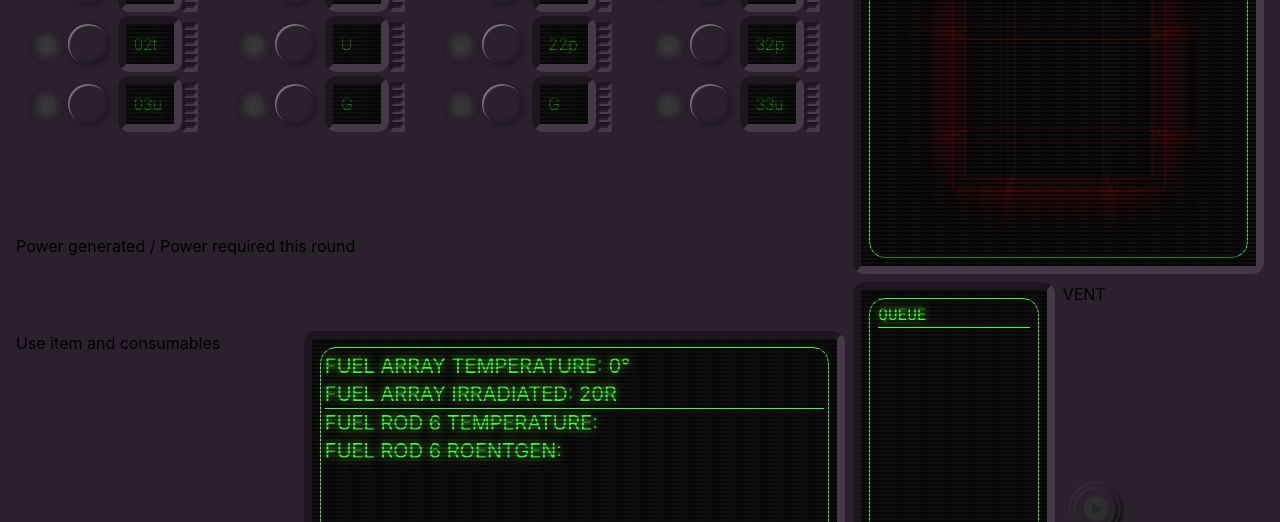
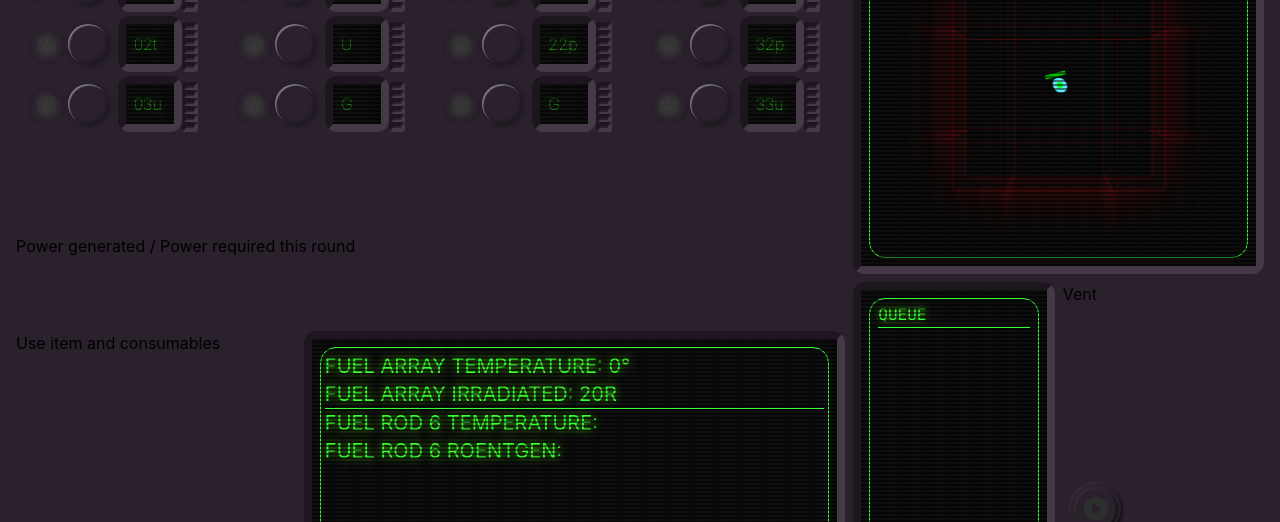
Before and after one commit to christophercurtisdev/ReactorSim, a React (Vite) app: page / in a window 1280 px wide. Shown: the part 122-644 px from the top of the page. Built offline with nearby package versions, Linux system fonts and the light colour scheme.

Commit message:
SVG spinner - Im using assets strictly for SVGs.... For now....

```diff
--- a/src/App.css
+++ b/src/App.css
@@ -5,3 +5,4 @@
 @import "./css/CRT.css";
 @import "./css/KnobSwitch.css";
 @import "./css/Fonts.css";
+@import "./css/SpinningIcon.css";
--- a/src/Components/ControlPanels/AnimationScreenComponent.tsx
+++ b/src/Components/ControlPanels/AnimationScreenComponent.tsx
@@ -61,6 +61,11 @@ export default function AnimationScreenComponent() {
                 <span className="crt-text">{currentAction.description}</span>
                 <span className="crt-text text-7xl" dangerouslySetInnerHTML={{ __html: icon }}></span>
             </div>
+            <div className="svg-spin-container">
+                <div className="svg-spin">
+                    <img src="/public/test.svg" alt="" />
+                </div>
+            </div>
         </div>
     </div>);
 
--- a/src/Components/GameComponent.tsx
+++ b/src/Components/GameComponent.tsx
@@ -30,7 +30,7 @@ export default function GameComponent() {
         <QueuedActionsComponent />
       </div>
       <div className="row-span-8 col-span-8 p-1">
-          VENT
+          Vent
       </div>
       <div className="row-span-11 col-span-11 p-1">Use item and consumables</div>
       <div className="row-span-11 col-span-21 p-1">
--- /dev/null
+++ b/src/css/SpinningIcon.css
@@ -0,0 +1,30 @@
+.svg-spin-container {
+    position: absolute;
+    left: 0;
+    right: 0;
+    margin-inline: auto;
+    width: fit-content;
+}
+
+.svg-spin {
+    position: relative;
+    perspective: 800px;
+    height: 24px;
+    width: 24px;
+}
+
+.svg-spin img {
+    transform: rotateX(30deg);
+    position: absolute;
+    animation: spin 8s infinite
+}
+
+@keyframes spin {
+    0% {
+        transform: rotateX(0) rotateY(0) rotateZ(0);
+    }
+
+    100% {
+        transform: rotateX(360deg) rotateY(360deg) rotateZ(360deg);
+    }
+}
```
Also changed, not shown: public/test.svg (added).
